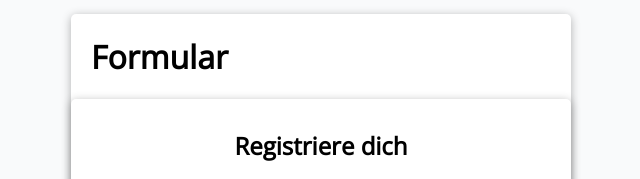
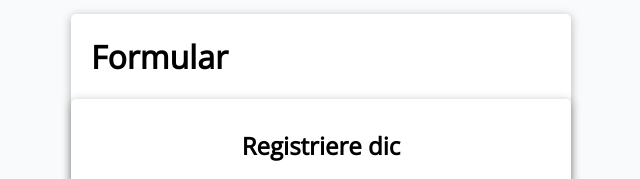
Before and after one commit to ramchijr/Matheseite, a website: page Formular/form.html in a window 1280 px wide. Shown: the top 179 px of the page, 319-959 px from the left. Drawn offline with nearby package versions, Linux system fonts and the light colour scheme.

Commit message:
weiss nöd was das isch

```diff
--- a/Formular/form.html
+++ b/Formular/form.html
@@ -21,7 +21,7 @@
     </div>
     <div class="container">
         <form id="form" class="form">
-            <h2>Registriere dich</h2>
+            <h2>Registriere dic</h2>
             <div class="form-control">
                 <label for="vorname">Vorname</label>
                 <input type="text" id="vorname" placeholder="zB. Alexander" />
```
